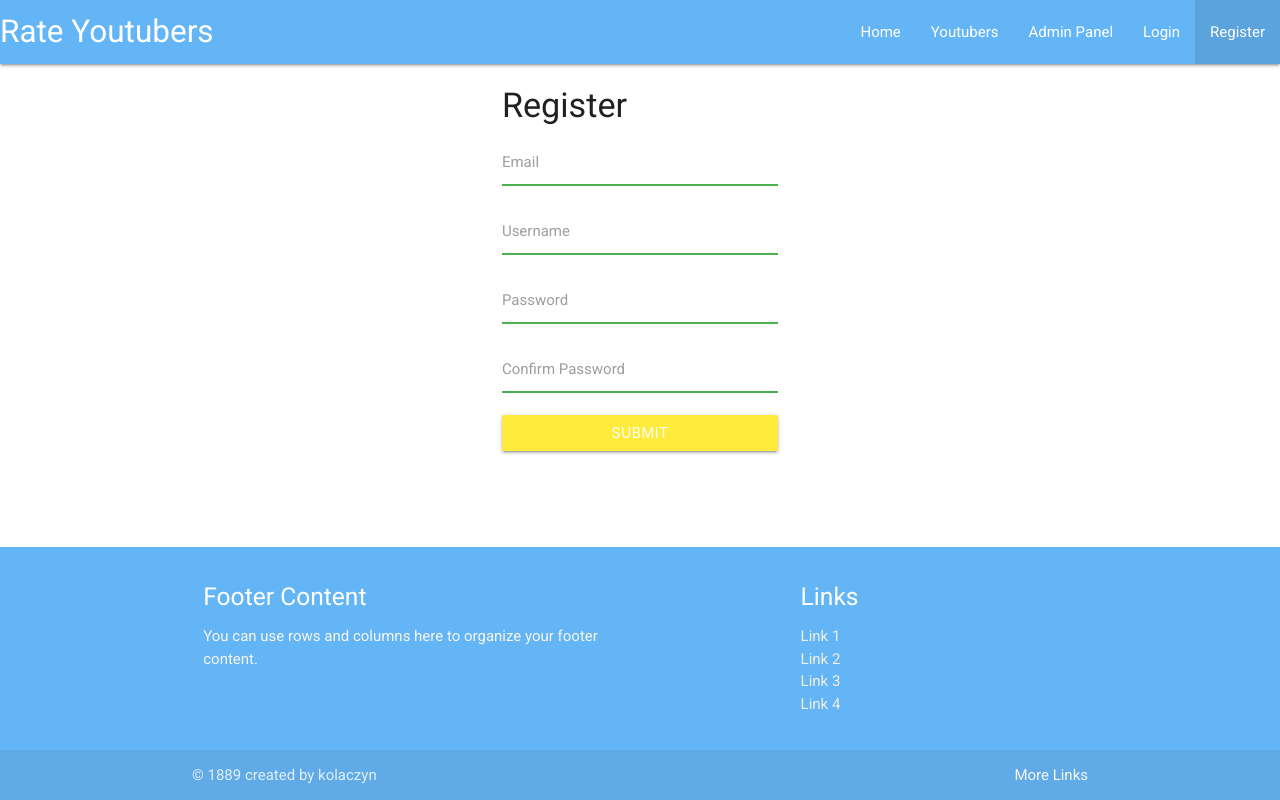
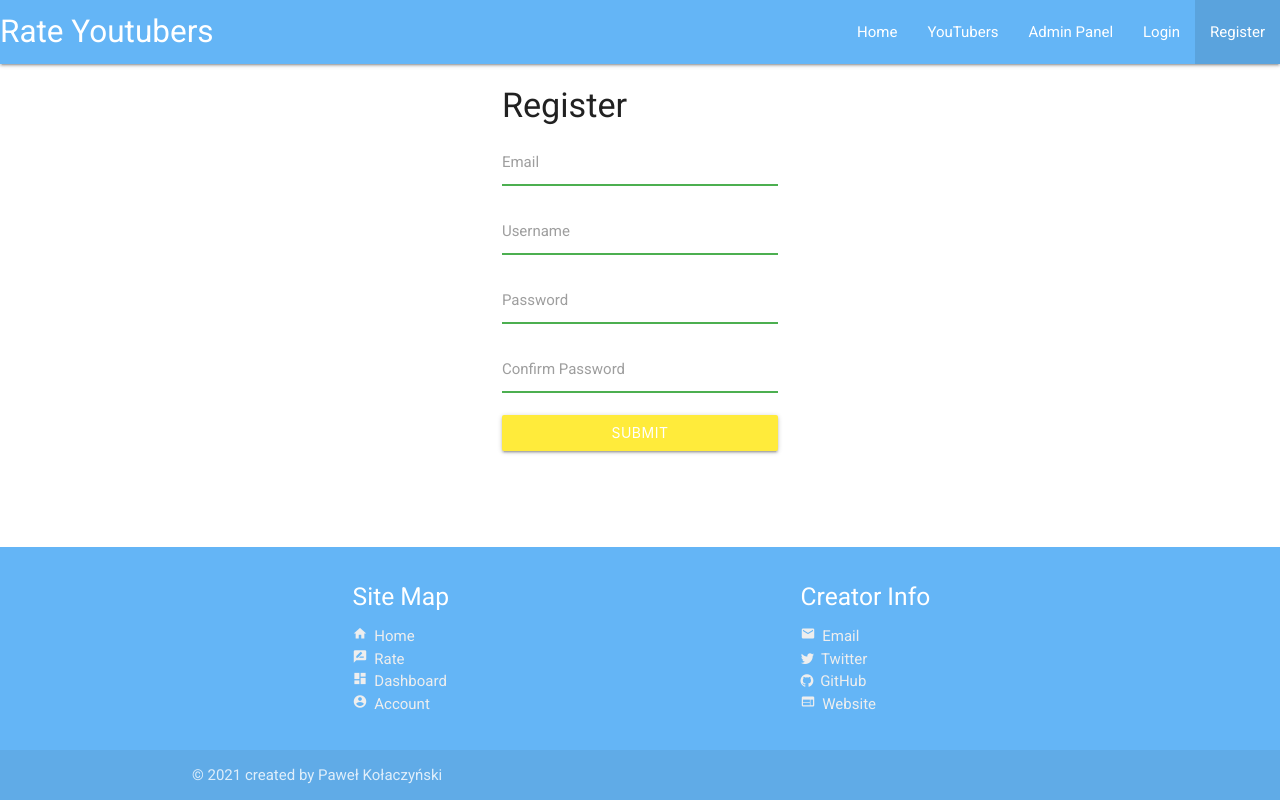
Before and after one commit to kolaczyn/rate-youtubers, a Flask app: page /auth/register in a window 1280 px wide. Run offline with Flask 2, Linux system fonts and the light colour scheme; style sheets or scripts are compiled from the project's sources; some libraries are stand-ins or nearby versions.

Commit message:
update footer

```diff
--- a/rate_youtubers/__init__.py
+++ b/rate_youtubers/__init__.py
@@ -1,3 +1,5 @@
+from datetime import datetime
+
 from flask import Flask, Blueprint, request, g, session
 from flask.cli import with_appcontext
 import click
@@ -26,6 +28,10 @@ def create_app(config_file='settings.py'):
         g.username = session.get('username')
         g.email = session.get('email')
 
+    @app.context_processor
+    def inject_now():
+        return {'now': datetime.utcnow()}
+
     @click.command(name='create')
     @with_appcontext
     def create():
--- a/rate_youtubers/static/package.json
+++ b/rate_youtubers/static/package.json
@@ -10,6 +10,7 @@
     "compile-styles": "node-sass --output-style expanded --source-map true --source-map-contents true --precision 6 scss/base.scss css/styles.css"
   },
   "dependencies": {
+    "font-awesome": "^4.7.0",
     "jquery": "^3.5.1",
     "materialize-css": "^1.0.0-rc.2"
   },
--- a/rate_youtubers/templates/base.html
+++ b/rate_youtubers/templates/base.html
@@ -27,6 +27,7 @@
   </div>
   <script src="{{ url_for('static', filename='node_modules/jquery/dist/jquery.min.js') }}"></script>
   <script src="{{ url_for('static', filename='node_modules/materialize-css/dist/js/materialize.min.js') }}"></script>
+  <link rel="stylesheet" href="{{ url_for('static', filename='node_modules/font-awesome/css/font-awesome.min.css') }}">
   <script defer>
     // TODO it may be a better idea to handle JS in Materialize a little bit better
     M.AutoInit()
--- a/rate_youtubers/templates/layout/footer.html
+++ b/rate_youtubers/templates/layout/footer.html
@@ -1,27 +1,64 @@
 <footer class="page-footer">
   <div class="container">
     <div class="row">
-      <div class="col l6 s12">
-        <h5 class="white-text">Footer Content</h5>
-        <p class="grey-text text-lighten-4">
-          You can use rows and columns here to organize your footer content.
-        </p>
+      <div class="col l4 offset-l2 s12">
+        <h5 class="white-text">Site Map</h5>
+        <ul>
+          <li>
+            <a class="grey-text text-lighten-3" href="{{ url_for('main.index')}}">
+              <i class="tiny material-icons">home</i>
+              Home</a>
+          </li>
+          <li>
+            <a class="grey-text text-lighten-3" href="{{ url_for('youtubers.create') }}">
+              <i class="tiny material-icons">rate_review</i>
+              Rate</a>
+          </li>
+          <li>
+            <a class="grey-text text-lighten-3" href="{{ url_for('main.admin_panel')}} ">
+              <i class="tiny material-icons">dashboard</i>
+              Dashboard</a>
+          </li>
+          <li>
+            <a class="grey-text text-lighten-3" href="{{ url_for('auth.me') }}">
+              <i class="tiny material-icons">account_circle</i>
+              Account</a>
+          </li>
+        </ul>
       </div>
       <div class="col l4 offset-l2 s12">
-        <h5 class="white-text">Links</h5>
+        <h5 class="white-text">Creator Info</h5>
         <ul>
-          <li><a class="grey-text text-lighten-3" href="#!">Link 1</a></li>
-          <li><a class="grey-text text-lighten-3" href="#!">Link 2</a></li>
-          <li><a class="grey-text text-lighten-3" href="#!">Link 3</a></li>
-          <li><a class="grey-text text-lighten-3" href="#!">Link 4</a></li>
+          <li>
+            <a class="grey-text text-lighten-3" href="mailto:kolaczyn@protonmail.com">
+              <i class="tiny material-icons">mail</i>
+              Email</a>
+          </li>
+          <li>
+            <a class="grey-text text-lighten-3" target="_blank" href="https://twitter.com/kolaczyn">
+            <i class="fa fa-twitter" aria-hidden="true"></i>
+              Twitter</a>
+          </li>
+          <li>
+            <a class="grey-text text-lighten-3" target="_blank" href="https://github.com/kolaczyn">
+              <i class="fa fa-github" aria-hidden="true"></i>
+              GitHub</a>
+          </li>
+          <li>
+            <a class="grey-text text-lighten-3" target="_blank" href="https://kolaczyn.com">
+              <i class="tiny material-icons">web</i>
+              Website</a>
+          </li>
         </ul>
       </div>
     </div>
   </div>
   <div class="footer-copyright">
-    <div class="container">
-      © 1889 created by kolaczyn
-      <a class="grey-text text-lighten-4 right" href="#!">More Links</a>
-    </div>
+    <div class="container">© {{ now.year }} created by Paweł Kołaczyński</div>
   </div>
 </footer>
+<style>
+  footer i {
+    margin-right: .2rem;
+  }
+</style>
--- a/rate_youtubers/templates/layout/nav.html
+++ b/rate_youtubers/templates/layout/nav.html
@@ -7,7 +7,7 @@
         <a href="{{ url_for('main.index') }}">Home</a>
       </li>
       <li class="{% if active_page == 'youtubers' %}active{% endif %}">
-        <a href="{{ url_for('youtubers.create') }}">Youtubers</a>
+        <a href="{{ url_for('youtubers.create') }}">YouTubers</a>
       </li>
       <li class="{% if active_page == 'admin' %}active{% endif %}">
         <a href="{{ url_for('main.admin_panel') }}">Admin Panel</a>
```
Also changed, not shown: 1 other file.
